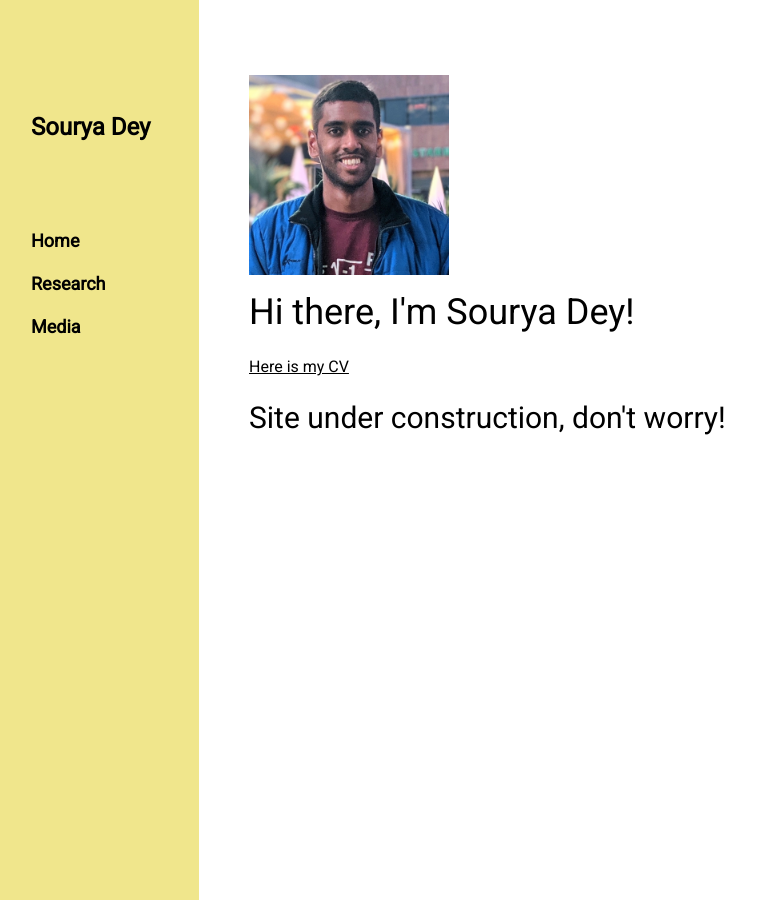
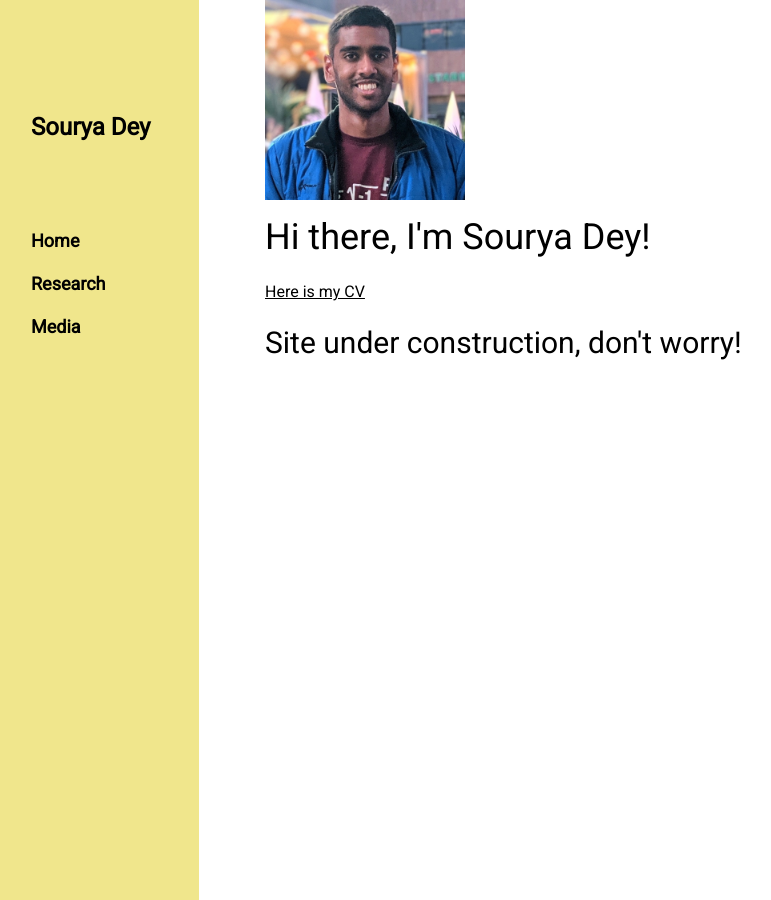
Before and after one commit to souryadey/souryadey.github.io, a Jekyll site: the page built from index.html, in a window 1280 px wide. Shown: the whole page, without its empty margins (1-772 px from the left). Built offline with Jekyll 4.4.1, drawn with Linux system fonts in a browser that asks for light colours.

Commit message:
adjusting spaces 4

```diff
--- a/_layouts/default.html
+++ b/_layouts/default.html
@@ -51,10 +51,12 @@
 
 			<!-- !PAGE CONTENT! -->
 			<div class="w3-main" style="margin-left:250px;margin-right:50px;">
+			<!-- This div is only for large screens
+				 for small screens, add additional margins on left, right, top -->
 
 			{{ content }}
 
-			</div><!-- /.container -->
+			</div>
 
 			<script>
 			// Script to open and close sidebar
--- a/index.html
+++ b/index.html
@@ -1,9 +1,9 @@
 ---
 title: Sourya Dey | Home
 ---
-<div class="w3-container" style="margin-top:75px">
+<div class="w3-container">
+	<img src="/images/DTLA closeup.png" alt="Sourya Dey photo" height="200" width="200" id="biophoto">
+	<h1>Hi there, I'm Sourya Dey!</h1>
+	<p><a href="https://drive.google.com/file/d/1WXYgE3ixlgUgXPiAWSbWNyUTxP7bcR9S/view?usp=sharing" target="_blank">Here is my CV</a></p>
+	<h2> Site under construction, don't worry!</h2>
 </div>
-<img src="/images/DTLA closeup.png" alt="Sourya Dey photo" height="200" width="200" id="biophoto">
-<h1>Hi there, I'm Sourya Dey!</h1>
-<p><a href="https://drive.google.com/file/d/1WXYgE3ixlgUgXPiAWSbWNyUTxP7bcR9S/view?usp=sharing" target="_blank">Here is my CV</a></p>
-<h2> Site under construction, don't worry!</h2>
--- a/research/index.html
+++ b/research/index.html
@@ -1,6 +1,7 @@
 ---
 title: Sourya Dey | Research
 ---
-<div class="w3-container" style="margin-top:75px">
+<div class="w3-container" style="margin-left:200px; margin-right:200px; margin-top:200px;">
+	<img src="../images/DTLA closeup.png" alt="Sourya Dey photo" height="200" width="200">
+	<h1>Say hello to my research</h1>
 </div>
-<h1>Say hello to my research</h1>
```
